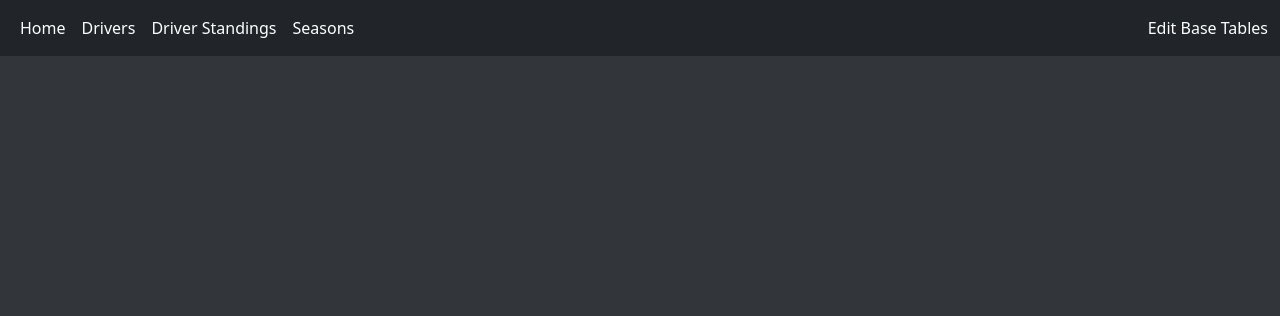
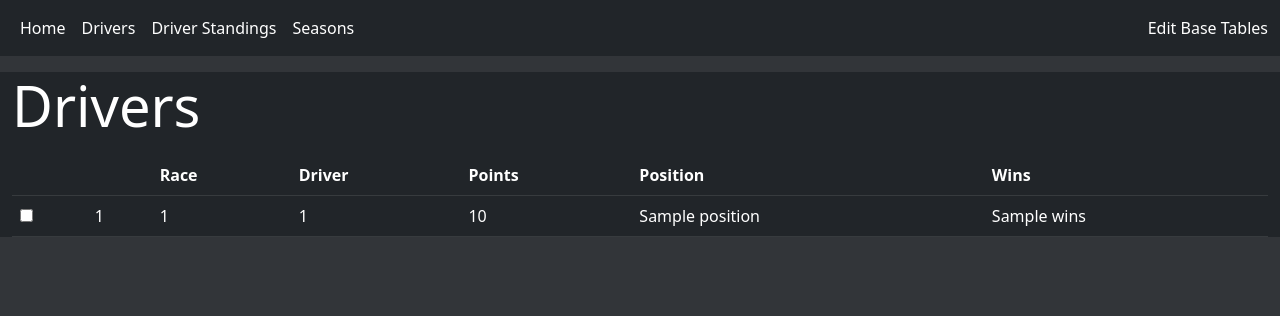
Before and after one commit to itudb2221/itudb2221, a Flask app: template templates/driver_standings.html in a window 1280 px wide. Shown: the top 316 px of the page. Run offline with Flask 2, Linux system fonts and the light colour scheme; the template is opened without the code that fills it: most values are stand-ins (such as "Sample title", 1, 10 or a date in 2020).

Commit message:
Base driver_standings page

```diff
--- a/templates/driver_standings.html
+++ b/templates/driver_standings.html
@@ -1,4 +1,36 @@
+<!-- Rojen Arda Şeşen -->
 {% extends "layout.html" %}
 {% block title %} Driver Standings {%endblock%}
 {%block content%}
+<div class="container-fluid mt-3 bg-dark">
+    <p class="display-4 text-white">Drivers</p>
+    <table class="table table-dark table-hover">
+        <thead>
+            <th></th>
+            <th></th>
+            <th>Race</th>
+            <th>Driver</th>
+            <th>Points</th>
+            <th>Position</th>
+            <th>Wins</th>
+        </thead>
+        <tbody>
+            {% for driver_standing in driver_standings %}
+            <tr>
+                <td>
+                    <label class="checkbox">
+                        <input type="checkbox" name="driver_standing_id" value="{{driver_standing.driverStandingsId}}">
+                    </label>
+                </td>
+                <td>{{driver_standing.driverStandingsId}}</td>
+                <td>{{driver_standing.raceId[1]}}</td>
+                <td>{{driver_standing.driverId[1]}}</td>
+                <td>{{driver_standing.points}}</td>
+                <td>{{driver_standing.position}}</td>
+                <td>{{driver_standing.wins}}</td>
+            </tr>
+            {% endfor %}
+        </tbody>
+    </table>
+</div>
 {%endblock%}
```
